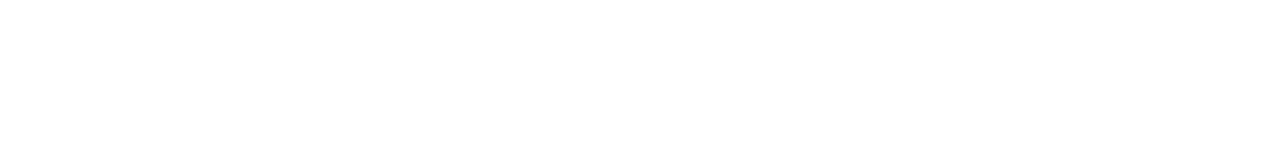
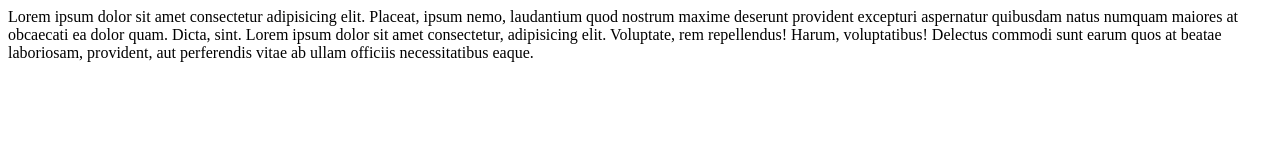
Before and after one commit to adiyakhuu1/unread-github, a plain HTML site: page index.html in a window 1280 px wide. Drawn offline with Linux system fonts and the light colour scheme.

Commit message:
added bunch of paragraphs

```diff
--- a/index.html
+++ b/index.html
@@ -6,6 +6,14 @@
     <title>Document</title>
   </head>
   <body>
-    <div></div>
+    <div>
+      Lorem ipsum dolor sit amet consectetur adipisicing elit. Placeat, ipsum
+      nemo, laudantium quod nostrum maxime deserunt provident excepturi
+      aspernatur quibusdam natus numquam maiores at obcaecati ea dolor quam.
+      Dicta, sint. Lorem ipsum dolor sit amet consectetur, adipisicing elit.
+      Voluptate, rem repellendus! Harum, voluptatibus! Delectus commodi sunt
+      earum quos at beatae laboriosam, provident, aut perferendis vitae ab ullam
+      officiis necessitatibus eaque.
+    </div>
   </body>
 </html>
```
